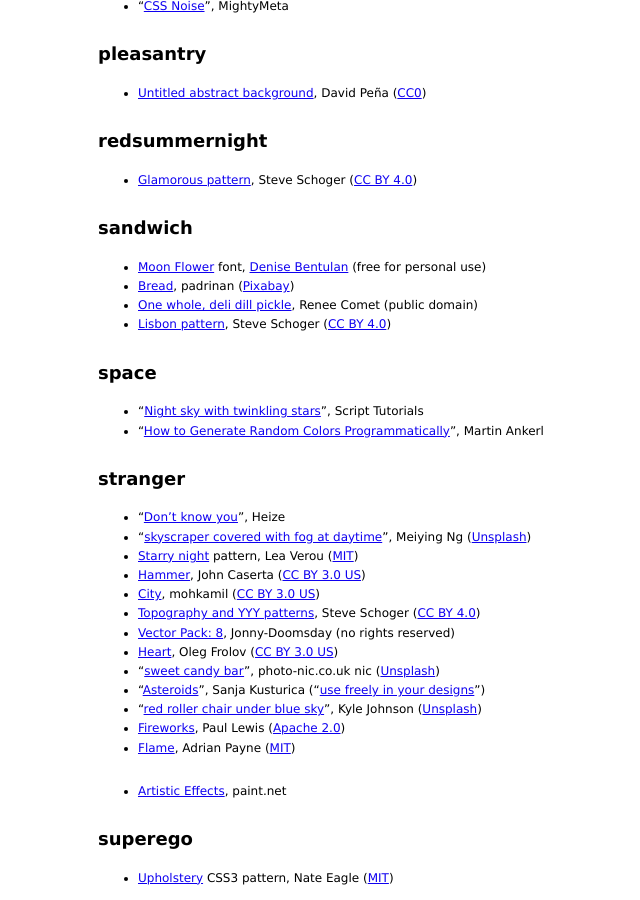
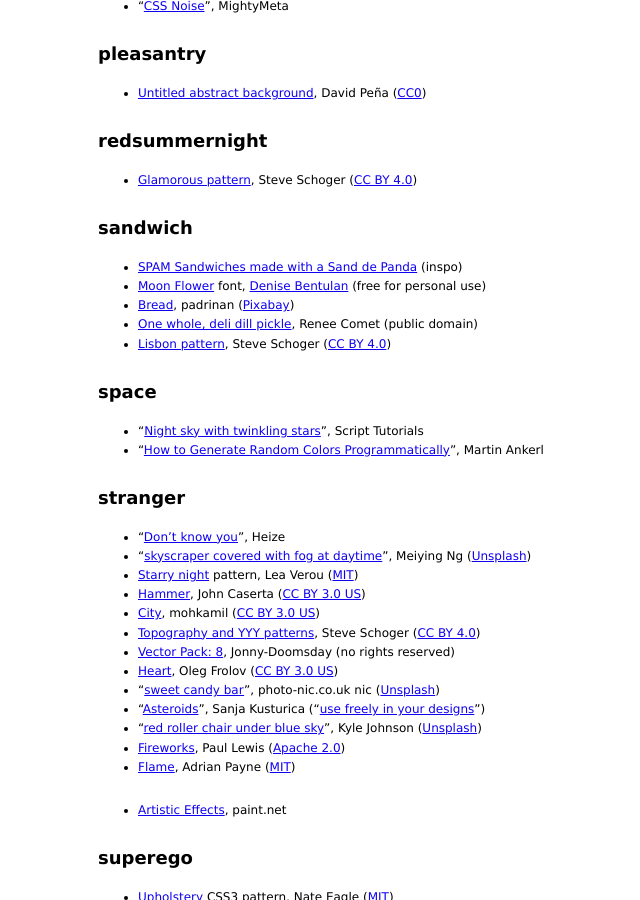
Before and after one commit to redsummernight/redsummernight.github.io, a Jekyll site: the page built from credits/index.html, in a window 1280 px wide and 900 px high, scrolled down 1268 px. Shown: the whole window, without its empty margins (192-832 px from the left). Built offline with Jekyll 4.4.1, drawn with Linux system fonts in a browser that asks for light colours.

Commit message:
(sandwich) Link to SPAM Sandwiches video

```diff
--- a/sandwich/index.html
+++ b/sandwich/index.html
@@ -3,6 +3,7 @@
 description: sudo make me a depression meal
 date: 2019-07-14
 credits: |
+  - [SPAM Sandwiches made with a Sand de Panda](https://www.youtube.com/watch?v=1H2bRd91sZw) (inspo)
   - [Moon Flower](https://www.dafont.com/moon-flower.font) font, [Denise Bentulan](https://douxie.tumblr.com/)
     (free for personal use)
   - [Bread](https://pixabay.com/photos/approach-detail-bread-integral-1824051/), padrinan
```
